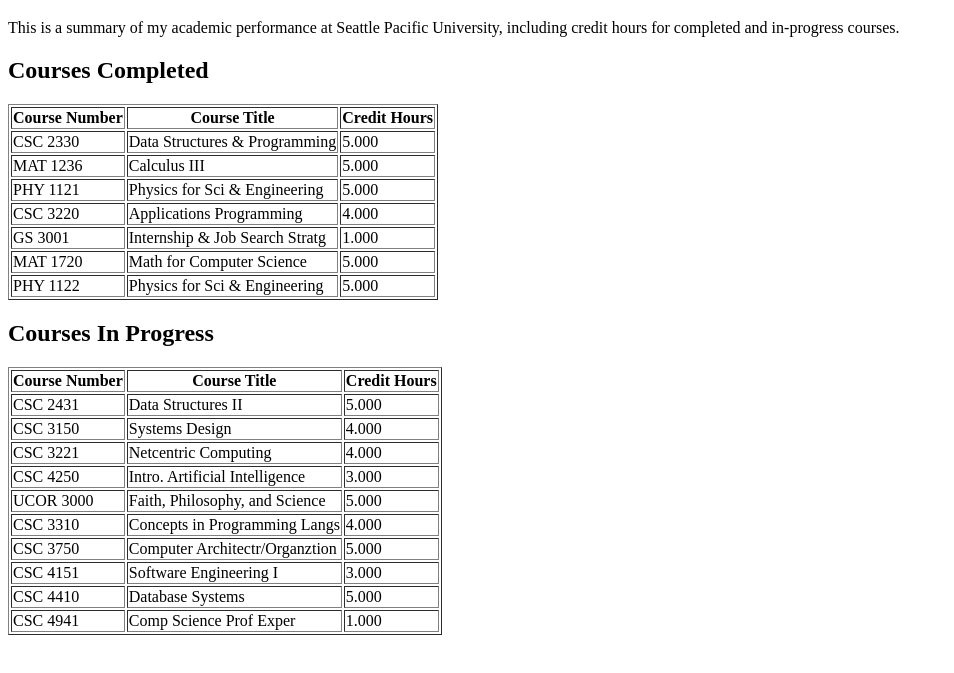
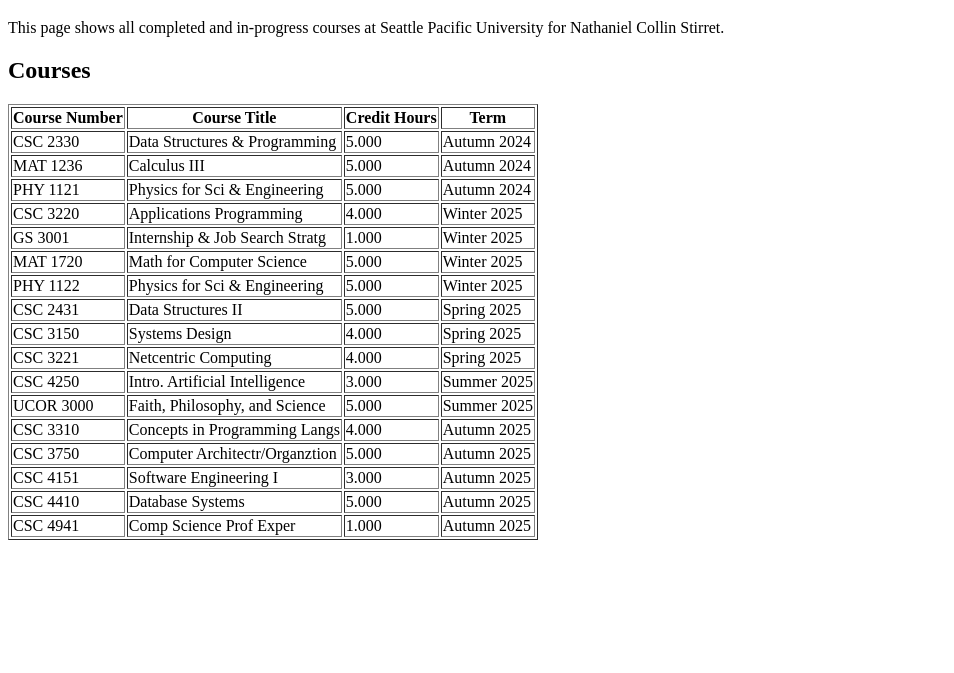
Before and after one commit to NathanielSPU/nathanielspu.io, a plain HTML site: page index.html in a window 1280 px wide. Shown: the part 61-734 px from the top of the page, without its empty margins (0-954 px from the left). Drawn offline with Linux system fonts and the light colour scheme.

Commit message:
Update index.html

```diff
--- a/index.html
+++ b/index.html
@@ -6,30 +6,35 @@
 </head>
 <body>
     <h1>Unofficial Transcript</h1>
-    <p>This is a summary of my academic performance at Seattle Pacific University, including credit hours for completed and in-progress courses.</p>
+    <p>This page shows all completed and in-progress courses at Seattle Pacific University for Nathaniel Collin Stirret.</p>
 
-    <h2>Courses Completed</h2>
+    <h2>Courses</h2>
     <table border="1">
         <tr>
             <th>Course Number</th>
             <th>Course Title</th>
             <th>Credit Hours</th>
+            <th>Term</th>
         </tr>
+
         <!-- Autumn 2024 -->
         <tr>
             <td>CSC 2330</td>
             <td>Data Structures & Programming</td>
             <td>5.000</td>
+            <td>Autumn 2024</td>
         </tr>
         <tr>
             <td>MAT 1236</td>
             <td>Calculus III</td>
             <td>5.000</td>
+            <td>Autumn 2024</td>
         </tr>
         <tr>
             <td>PHY 1121</td>
             <td>Physics for Sci & Engineering</td>
             <td>5.000</td>
+            <td>Autumn 2024</td>
         </tr>
 
         <!-- Winter 2025 -->
@@ -37,46 +42,45 @@
             <td>CSC 3220</td>
             <td>Applications Programming</td>
             <td>4.000</td>
+            <td>Winter 2025</td>
         </tr>
         <tr>
             <td>GS 3001</td>
             <td>Internship & Job Search Stratg</td>
             <td>1.000</td>
+            <td>Winter 2025</td>
         </tr>
         <tr>
             <td>MAT 1720</td>
             <td>Math for Computer Science</td>
             <td>5.000</td>
+            <td>Winter 2025</td>
         </tr>
         <tr>
             <td>PHY 1122</td>
             <td>Physics for Sci & Engineering</td>
             <td>5.000</td>
+            <td>Winter 2025</td>
         </tr>
-    </table>
 
-    <h2>Courses In Progress</h2>
-    <table border="1">
-        <tr>
-            <th>Course Number</th>
-            <th>Course Title</th>
-            <th>Credit Hours</th>
-        </tr>
         <!-- Spring 2025 -->
         <tr>
             <td>CSC 2431</td>
             <td>Data Structures II</td>
             <td>5.000</td>
+            <td>Spring 2025</td>
         </tr>
         <tr>
             <td>CSC 3150</td>
             <td>Systems Design</td>
             <td>4.000</td>
+            <td>Spring 2025</td>
         </tr>
         <tr>
             <td>CSC 3221</td>
             <td>Netcentric Computing</td>
             <td>4.000</td>
+            <td>Spring 2025</td>
         </tr>
 
         <!-- Summer 2025 -->
@@ -84,11 +88,13 @@
             <td>CSC 4250</td>
             <td>Intro. Artificial Intelligence</td>
             <td>3.000</td>
+            <td>Summer 2025</td>
         </tr>
         <tr>
             <td>UCOR 3000</td>
             <td>Faith, Philosophy, and Science</td>
             <td>5.000</td>
+            <td>Summer 2025</td>
         </tr>
 
         <!-- Autumn 2025 -->
@@ -96,26 +102,31 @@
             <td>CSC 3310</td>
             <td>Concepts in Programming Langs</td>
             <td>4.000</td>
+            <td>Autumn 2025</td>
         </tr>
         <tr>
             <td>CSC 3750</td>
             <td>Computer Architectr/Organztion</td>
             <td>5.000</td>
+            <td>Autumn 2025</td>
         </tr>
         <tr>
             <td>CSC 4151</td>
             <td>Software Engineering I</td>
             <td>3.000</td>
+            <td>Autumn 2025</td>
         </tr>
         <tr>
             <td>CSC 4410</td>
             <td>Database Systems</td>
             <td>5.000</td>
+            <td>Autumn 2025</td>
         </tr>
         <tr>
             <td>CSC 4941</td>
             <td>Comp Science Prof Exper</td>
             <td>1.000</td>
+            <td>Autumn 2025</td>
         </tr>
     </table>
 </body>
```
